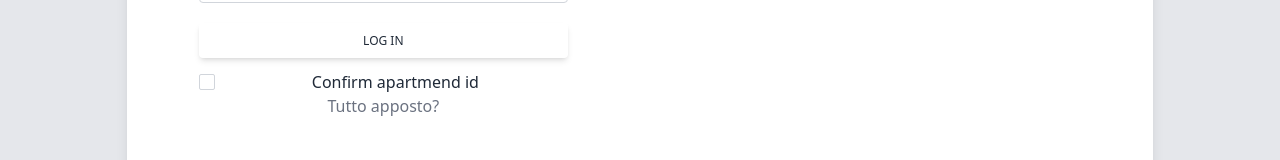
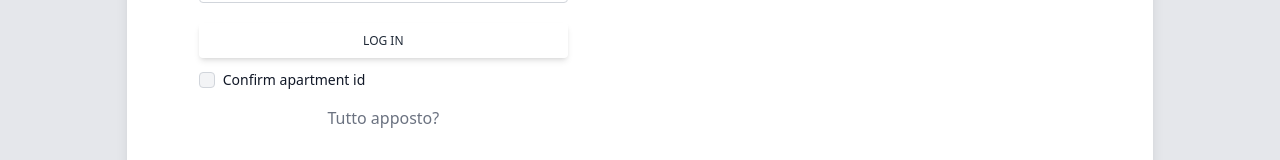
Before and after one commit to mich2k/Harvest-Easy, a Next.js app in the folder nextjs-fe-app/next-app/: page / in a window 1280 px wide. Shown: the part 549-709 px from the top of the page. Built offline with nearby package versions, Linux system fonts and the light colour scheme.

Commit message:
dyn checkbox

```diff
--- a/nextjs-fe-app/next-app/src/pages/index.tsx
+++ b/nextjs-fe-app/next-app/src/pages/index.tsx
@@ -9,7 +9,7 @@ const Home: NextPage = () => {
     import("flowbite/dist/flowbite");
   }, []);
   const [apartment_key, setApartmentKey] = useState(0);
-  const [checked_state, setCheck] = useState('a');
+  const [checked_state, setCheck] = useState(true);
 
   return (
     <section className="h-full gradient-form bg-gray-200 md:h-screen">
@@ -58,9 +58,9 @@ const Home: NextPage = () => {
                         >
                           Log in
                         </button>
-                        <div className="form-check form-check-inline">
-                          <input className="form-check-input appearance-none h-4 w-4 border border-gray-300 rounded-sm bg-white checked:bg-blue-600 checked:border-blue-600 focus:outline-none transition duration-200 mt-1 align-top bg-no-repeat bg-center bg-contain float-left mr-2 cursor-pointer" type="checkbox" id="inlineCheckbox2" value="option2" />
-                          <label className="form-check-label inline-block text-gray-800" htmlFor="inlineCheckbox2">Confirm apartmend id</label>
+                        <div className="flex items-center mb-4">
+                          <input onChange={() => {setCheck(!checked_state); console.log(checked_state)}} id="default-checkbox" type="checkbox" value="" className="w-4 h-4 text-blue-600 bg-gray-100 border-gray-300 rounded focus:ring-blue-500 dark:focus:ring-blue-600 dark:ring-offset-gray-800 focus:ring-2 dark:bg-gray-700 dark:border-gray-600"/>
+                            <label htmlFor="default-checkbox" className="ml-2 text-sm font-medium text-gray-900 dark:text-gray-300">Confirm apartment id</label>
                         </div>
                         <a className="text-gray-500" href="#!">Tutto apposto?</a>
                       </div>
```
